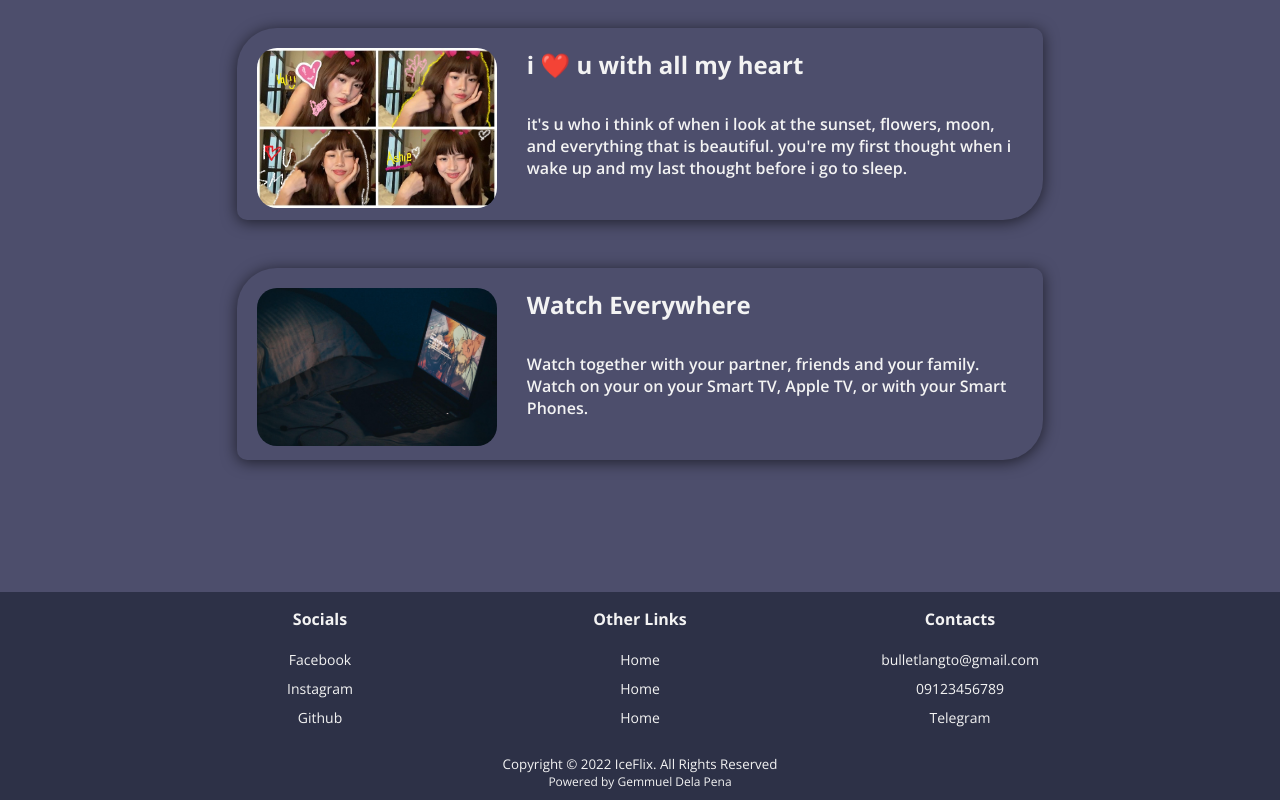
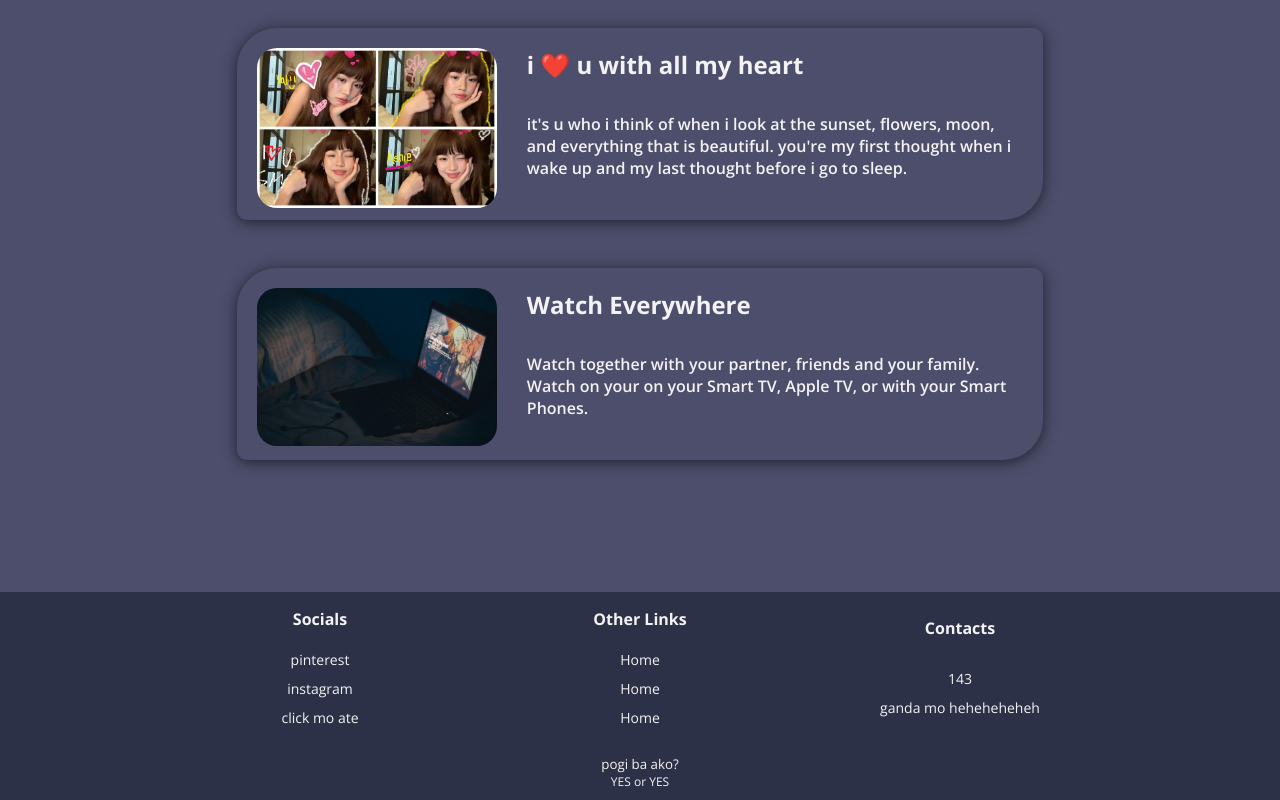
Before and after one commit to jaemscr/maureencutie, a plain HTML site: page index.html in a window 1280 px wide. Shown: the part 1008-1808 px from the top of the page. Drawn offline with nearby package versions, Linux system fonts and the light colour scheme; a web font is replaced by a local one.

Commit message:
Update index.html

```diff
--- a/index.html
+++ b/index.html
@@ -77,9 +77,9 @@
     <footer>
         <div class="socials">
             <h4>Socials</h4>
-            <a href="#">Facebook</a>
-            <a href="#">Instagram</a>
-            <a href="https://github.com/BulletOnli" target="_blank">Github</a>
+            <a href="#">pinterest</a>
+            <a href="https://www.instagram.com/sikretsabinigab/?utm_source=ig_web_button_share_sheet">instagram</a>
+            <a href="https://open.spotify.com/playlist/1JEz9uD0xLbWcgFxanZLIJ?si=d4a62e15af6945c7" target="_blank">click mo ate</a>
         </div>
         <div class="other-links">
             <h4>Other Links</h4>
@@ -89,13 +89,13 @@
         </div>
         <div class="contacts">
             <h4>Contacts</h4>
-            <a href="mailto:bulletlangto@gmail.com">bulletlangto@gmail.com</a>
-            <a href="#">09123456789</a>
-            <a href="#">Telegram</a>
+            <a href="#"ᜁᜃᜏ᜔ ᜎᜅ᜔ ᜄᜓᜐ᜔ᜆᜓ ᜃᜓ</a>
+            <a href="#">143</a>
+            <a href="#">ganda mo heheheheheh</a>
         </div>
         <div class="credits">
-            <small>Copyright © 2022 IceFlix. All Rights Reserved</small>
-            <a href="https://www.instagram.com/gem.muel/" target="_blank">Powered by Gemmuel Dela Pena</a>
+            <small>pogi ba ako?</small>
+            <a href="#" target="_blank">YES or YES</a>
         </div>
     </footer>
 
```
